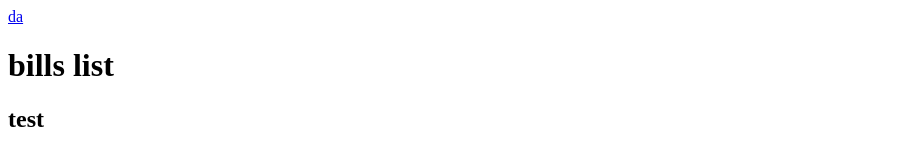
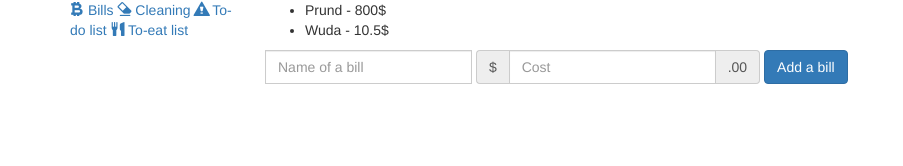
Before and after one commit to pgol2/HomeManager, a website: page src/index.html in a window 1280 px wide. Shown: the whole page, without its empty margins (0-903 px from the left). Drawn offline with nearby package versions, Linux system fonts and the light colour scheme; some packages are replaced by stand-ins of ours.

Commit message:
Implementation of billList

```diff
--- a/src/index.html
+++ b/src/index.html
@@ -1,15 +1,32 @@
 <!DOCTYPE html>
-<html lang="en">
+<html lang="pl">
 <head>
     <meta charset="UTF-8">
     <title></title>
+    <link rel="stylesheet" href="bower_components/bootstrap/dist/css/bootstrap.css"/>
+    <link rel="stylesheet" href="style.css"/>
 </head>
 <body ng-app="app">
 
 <div class="container">
-    <a ui-sref="bills">da</a>
-    <div class="col-xs-10" ui-view>
-        viewsadsada
+    <div class="row">
+        <div class="col-xs-2">
+            <a ui-sref="bills" class="menu-item">
+                <span class="glyphicon glyphicon-bitcoin" aria-hidden="true"></span> Bills
+            </a>
+            <a ui-sref="cleaning" class="menu-item">
+                <span class="glyphicon glyphicon-erase" aria-hidden="true"></span> Cleaning
+            </a>
+            <a ui-sref="todo" class="menu-item">
+                <span class="glyphicon glyphicon-alert" aria-hidden="true"></span> To-do list
+            </a>
+            <a ui-sref="toeat" class="menu-item">
+                <span class="glyphicon glyphicon-cutlery" aria-hidden="true"></span> To-eat list
+            </a>
+        </div>
+        <div class="col-xs-10" ui-view>
+            viewsadsada
+        </div>
     </div>
 </div>
 
--- a/src/js/bills/bills.html
+++ b/src/js/bills/bills.html
@@ -1,2 +1,25 @@
-<h1>bills list</h1>
-<h2>{{test}}</h2>
+
+<ul class="bills-list">
+    <li ng-repeat="value in billsList">
+          {{ value.name }} - {{ value.cost }}
+    </li>
+</ul>
+
+<form class="form-inline">
+    <div class="form-group">
+        <label class="sr-only" for="exampleInputAmountName">Amount (in dollars)</label>
+        <div class="input-group">
+            <input type="text" class="form-control" id="exampleInputAmountName" placeholder="Name of a bill" ng-model="formBillName" ng-model-instant>
+        </div>
+        <label class="sr-only" for="exampleInputAmountCost">Amount (in dollars)</label>
+        <div class="input-group">
+            <div class="input-group-addon">$</div>
+            <input type="text" class="form-control" id="exampleInputAmountCost" placeholder="Cost" ng-model="formBillCost" ng-model-instant>
+            <div class="input-group-addon">.00</div>
+        </div>
+
+    </div>
+
+
+    <button type="submit" class="btn btn-primary" ng-click="addBill()">Add a bill</button>
+</form>
--- a/src/js/bills/billsCtrl.js
+++ b/src/js/bills/billsCtrl.js
@@ -7,6 +7,22 @@
 
     function billsCtrl($scope) {
         $scope.test = 'test';
+
+        $scope.billsList = [
+            {
+                name: "Prund",
+                cost: "800$"
+            }, {
+                name: "Wuda",
+                cost: "10.5$"
+            }
+        ];
+
+        $scope.addBill = function(){
+            if (!isNaN($scope.formBillCost) && $scope.formBillName) {
+                $scope.billsList.push({name: $scope.formBillName, cost: $scope.formBillCost + ".00 $"});
+            }
+        };
     }
 
 
```
